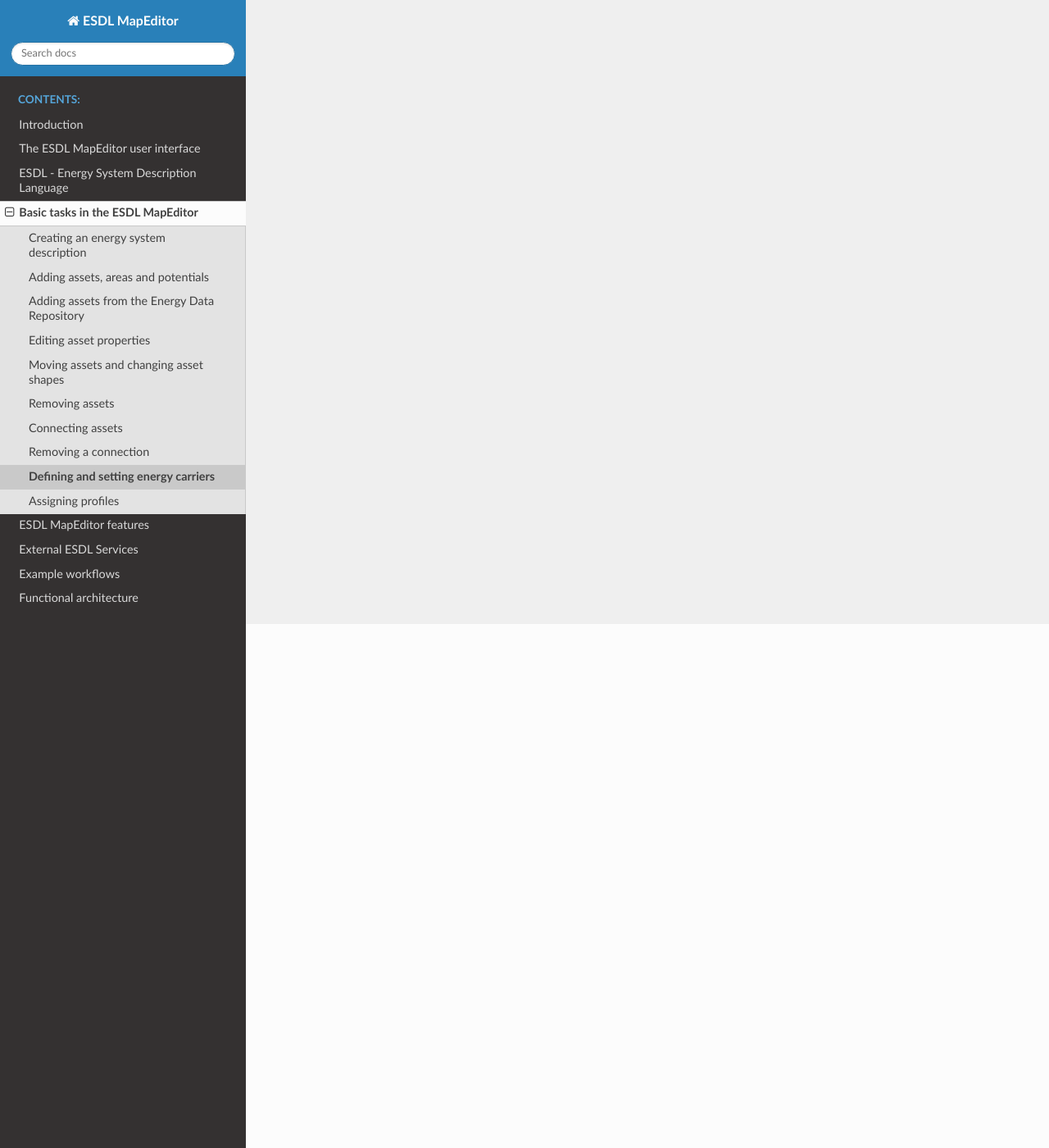
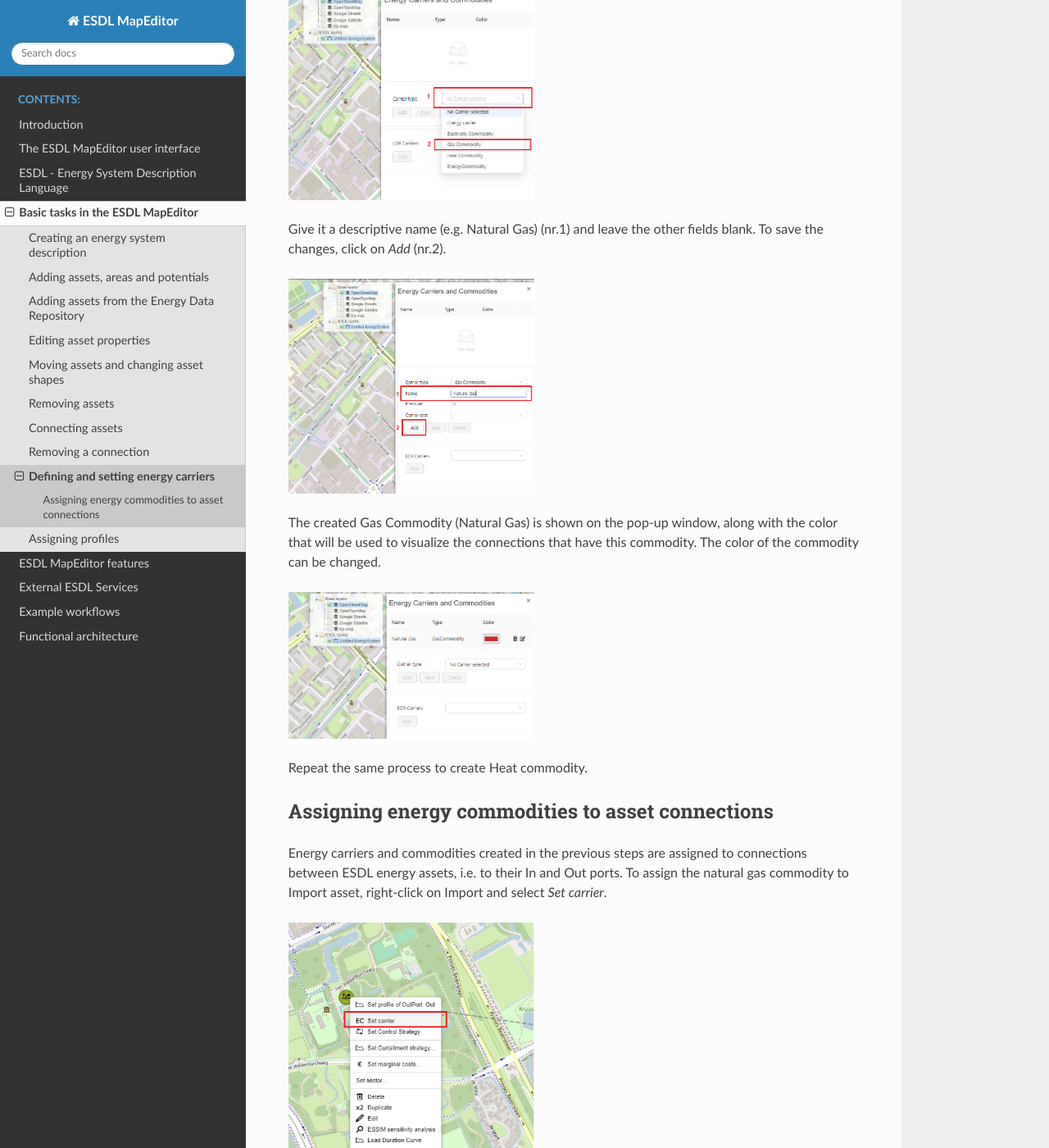
Before and after one commit to ESDLMapEditorESSIM/ESDLMapEditorDocumentation, a Sphinx documentation site: the page built from docs/source/basic_tasks/defining_and_setting_energy_carriers.rst, in a window 1280 px wide and 1400 px high, scrolled down 639 px. Shown: the whole window at 82% size. Built offline with Sphinx 7.4.7 and the Read the Docs theme 2.0.0, drawn with Linux system fonts in a browser that asks for light colours; some of the changed text lies outside the part shown.

Commit message:
Added Defining and assigning energy carriers tutorial.

```diff
--- a/docs/source/basic_tasks/defining_and_setting_energy_carriers.rst
+++ b/docs/source/basic_tasks/defining_and_setting_energy_carriers.rst
@@ -1,2 +1,51 @@
 Defining and setting energy carriers
 ====================================
+
+ESDL energy assets produce, consume, store, or convert different energy commodities and carries such as, for example, gas (natural gas, hydrogen etc.), electricity, or heat. These commodities and carriers are assigned to connections between energy assets.
+
+In this basic scenario, two Commodities exist: gas (imported from an external system) and heat (as a result of GasHeater conversion). To add an energy Commodity, mouseover the Edit menu item and click on *Energy carriers...* (see figure below). A pop-up menu opens with a list of energy Carriers and Commodities that can be added and configured.
+
+.. image:: images/adding_commodities1.png
+   :width: 300
+   :alt:
+
+Click on the *Carrier type* dropdown menu (nr.1), and select *Gas Commodity* (nr.2).
+
+.. image:: images/adding_commodities2.png
+   :width: 300
+   :alt:
+
+Give it a descriptive name (e.g. Natural Gas) (nr.1) and leave the other fields blank. To save the changes, click on *Add* (nr.2).
+
+.. image:: images/adding_commodities3.png
+   :width: 300
+   :alt:
+
+The created Gas Commodity (Natural Gas) is shown on the pop-up window, along with the color that will be used to visualize the connections that have this commodity. The color of the commodity can be changed.
+
+.. image:: images/adding_commodities4.png
+   :width: 300
+   :alt:
+
+Repeat the same process to create Heat commodity.
+
+Assigning energy commodities to asset connections
+-------------------------------------------------
+
+Energy carriers and commodities created in the previous steps are assigned to connections between ESDL energy assets, i.e. to their In and Out ports. To assign the natural gas commodity to Import asset, right-click on Import and select *Set carrier*.
+
+.. image:: images/adding_commodities5.png
+   :width: 300
+   :alt:
+
+A pop-up window opens with a list of created energy commodities (Natural Gas and Electricity, in this example). To assign Natural gas to Import asset, click on Natural Gas in the list of carriers. The window automatically closes, and Natural Gas is assigned to the OutPort of Import, and the InPort of GasHEater, as there already exists a connection between these two ports.
+
+.. image:: images/adding_commodities6.png
+   :width: 300
+   :alt:
+
+The connection between the Import and GasHeater is colored red (the color assigned to Natural Gas commodity), indicating the assigned commodity.
+
+.. image:: images/adding_commodities7.png
+   :width: 300
+   :alt:
```
Also changed, not shown: docs/source/basic_tasks/images/adding_commodities1.png (added), docs/source/basic_tasks/images/adding_commodities2.png (added), docs/source/basic_tasks/images/adding_commodities3.png (added), docs/source/basic_tasks/images/adding_commodities4.png (added), docs/source/basic_tasks/images/adding_commodities5.png (added), docs/source/basic_tasks/images/adding_commodities6.png (added), docs/source/basic_tasks/images/adding_commodities7.png (added).
